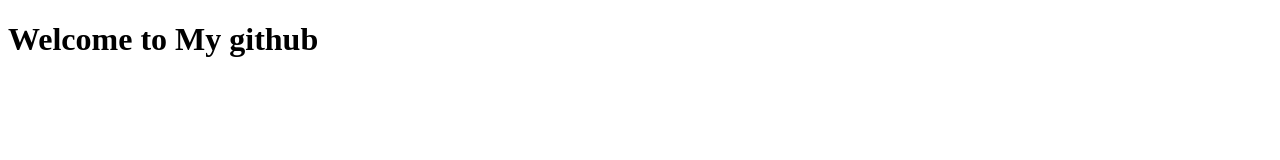
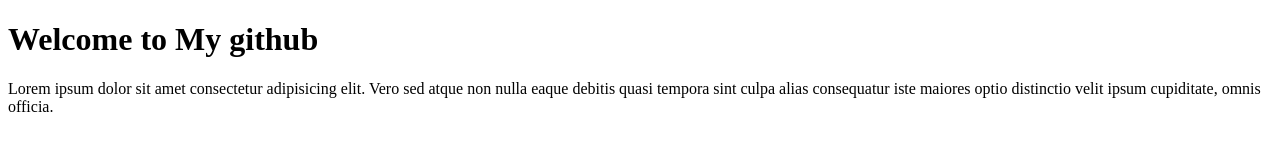
Before and after one commit to https007-pro/MyProject, a plain HTML site: page index.html in a window 1280 px wide. Drawn offline with Linux system fonts and the light colour scheme.

Commit message:
Indexfile 2.0

```diff
--- a/index.html
+++ b/index.html
@@ -7,5 +7,7 @@
 </head>
 <body>
           <h1>Welcome to My github</h1>
+
+          <p>Lorem ipsum dolor sit amet consectetur adipisicing elit. Vero sed atque non nulla eaque debitis quasi tempora sint culpa alias consequatur iste maiores optio distinctio velit ipsum cupiditate, omnis officia.</p>
 </body>
 </html>
```
